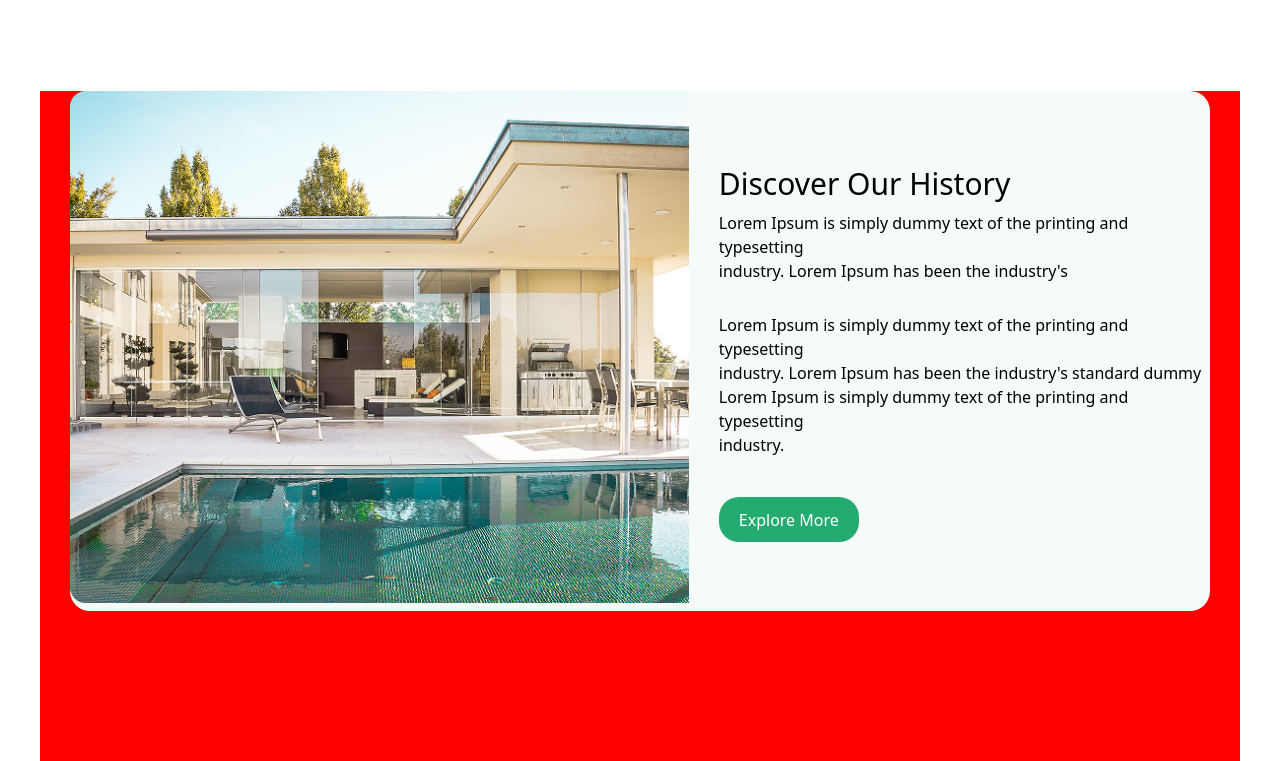
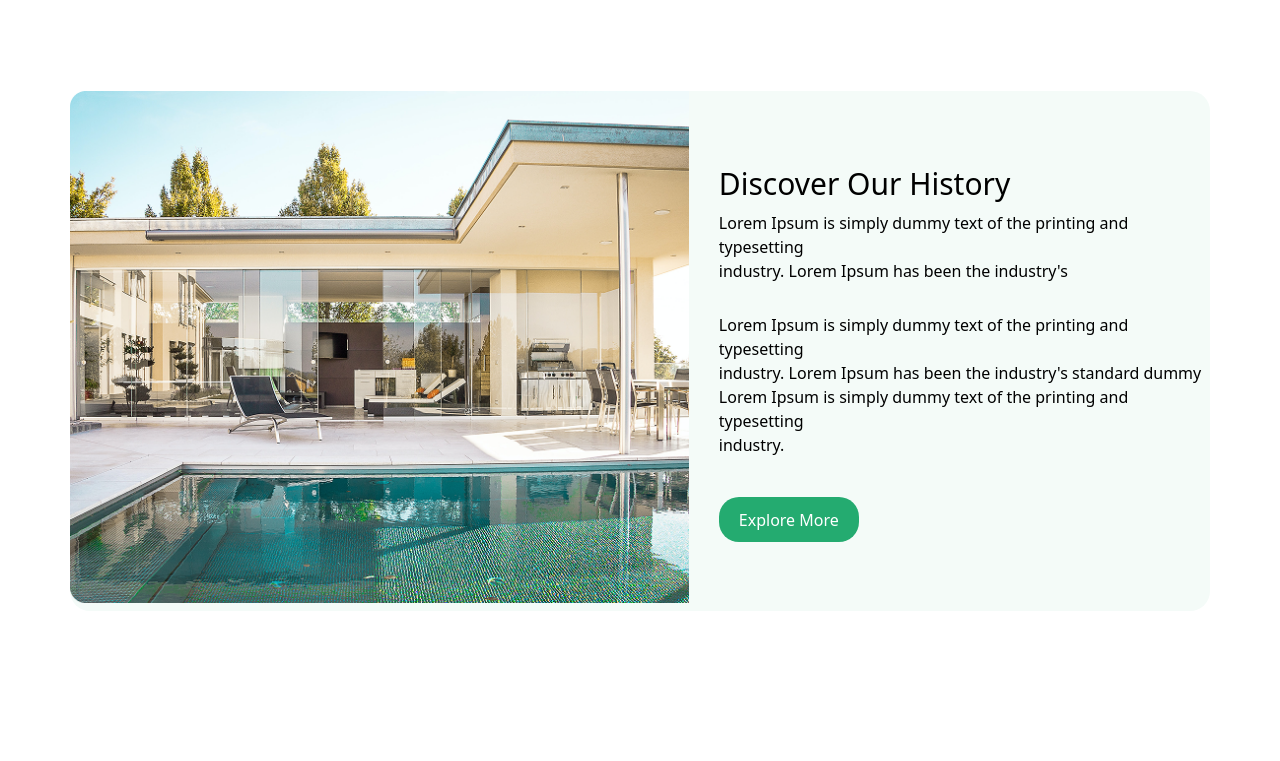
Before and after one commit to DBilol228/Week3Day2hw, a website: page index.html in a window 1280 px wide. Shown: the part 1899-2660 px from the top of the page. Drawn offline with Linux system fonts and the light colour scheme.

Commit message:
section 4

```diff
--- a/index.html
+++ b/index.html
@@ -116,7 +116,7 @@
     </div>
 
     <div class="hidden lg:block max-w-[1200px] m-auto">
-        <div class="w-[100%] h-[840px] mt-[40px] bg-[red]">
+        <div class="w-[100%] h-[720px] mt-[40px]">
             <div class="flex justify-center">
                 <div class="bg-[#F4FBF8] w-[95%] h-[520px] rounded-[20px] flex gap-[30px]">
                     <div>
```
Also changed, not shown: src/output.css.
